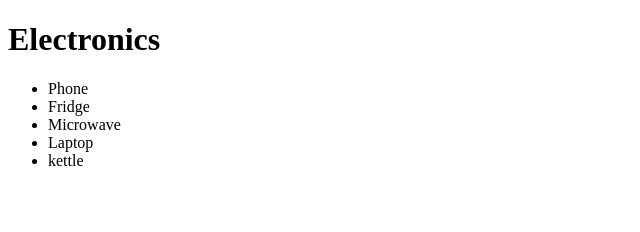
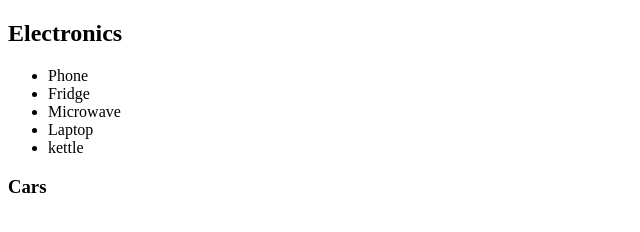
Before and after one commit to demilee06/s_c_electronics, a plain HTML site: page index.html in a window 1280 px wide. Shown: the whole page, without its empty margins (0-640 px from the left). Drawn offline with Linux system fonts and the light colour scheme.

Commit message:
added text

```diff
--- a/index.html
+++ b/index.html
@@ -7,6 +7,7 @@
 </head>
 <body>
     <main>
+        <section>
         <h1>Electronics</h1>
         <ul>
             <li>Phone</li>
@@ -15,6 +16,10 @@
             <li>Laptop</li>
             <li>kettle</li>
         </ul>
+        </section>
+        <section>
+        <h3>Cars</h3>
+        </section>
     </main>
 </body>
 </html>
```
